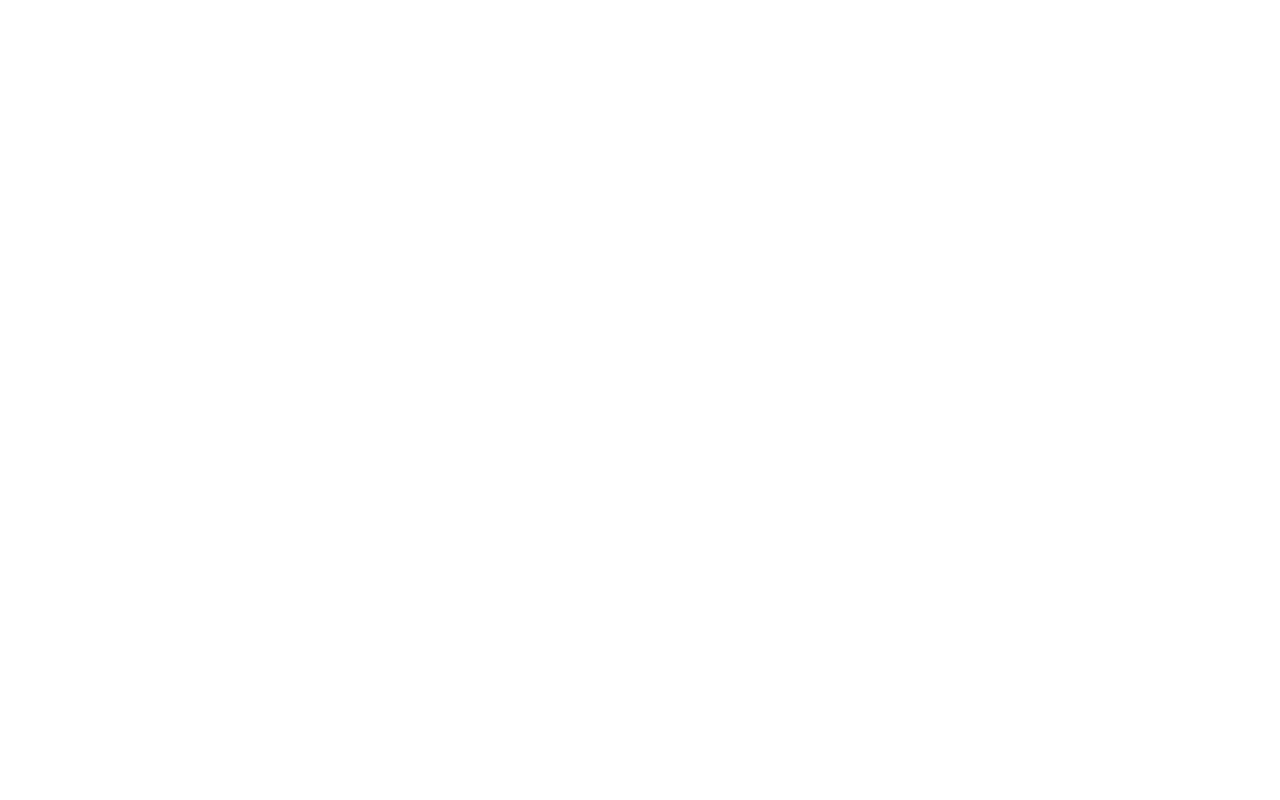
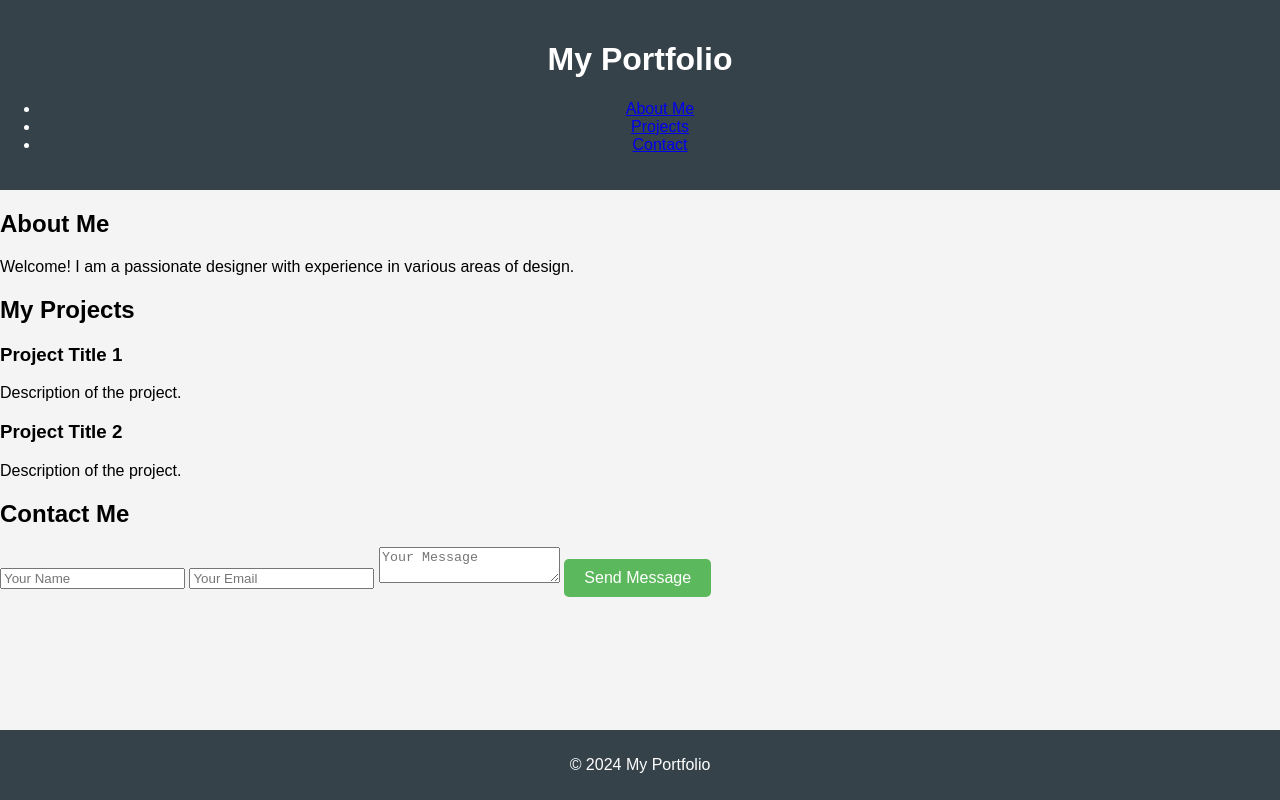
Before and after one commit to Chahine2/hadjrichahine, a plain HTML site: page index.html in a window 1280 px wide. Drawn offline with Linux system fonts and the light colour scheme.

Commit message:
Update index.html
add

```diff
--- a/index.html
+++ b/index.html
@@ -1,10 +1,54 @@
 <!DOCTYPE html>
-<html lang="ar">
+<html lang="en">
 <head>
     <meta charset="UTF-8">
     <meta name="viewport" content="width=device-width, initial-scale=1.0">
-    <title>صفحة فارغة</title>
+    <title>My Portfolio</title>
+    <link rel="stylesheet" href="styles.css">
 </head>
 <body>
+    <header>
+        <h1>My Portfolio</h1>
+        <nav>
+            <ul>
+                <li><a href="#about">About Me</a></li>
+                <li><a href="#projects">Projects</a></li>
+                <li><a href="#contact">Contact</a></li>
+            </ul>
+        </nav>
+    </header>
+
+    <section id="about">
+        <h2>About Me</h2>
+        <p>Welcome! I am a passionate designer with experience in various areas of design.</p>
+    </section>
+
+    <section id="projects">
+        <h2>My Projects</h2>
+        <div class="project">
+            <h3>Project Title 1</h3>
+            <p>Description of the project.</p>
+        </div>
+        <div class="project">
+            <h3>Project Title 2</h3>
+            <p>Description of the project.</p>
+        </div>
+    </section>
+
+    <section id="contact">
+        <h2>Contact Me</h2>
+        <form id="contactForm">
+            <input type="text" placeholder="Your Name" required>
+            <input type="email" placeholder="Your Email" required>
+            <textarea placeholder="Your Message" required></textarea>
+            <button type="submit">Send Message</button>
+        </form>
+    </section>
+
+    <footer>
+        <p>&copy; 2024 My Portfolio</p>
+    </footer>
+
+    <script src="script.js"></script>
 </body>
 </html>
```
